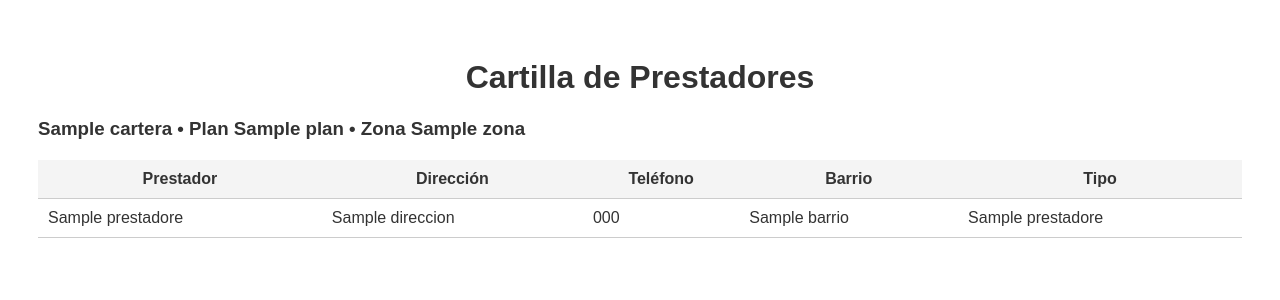
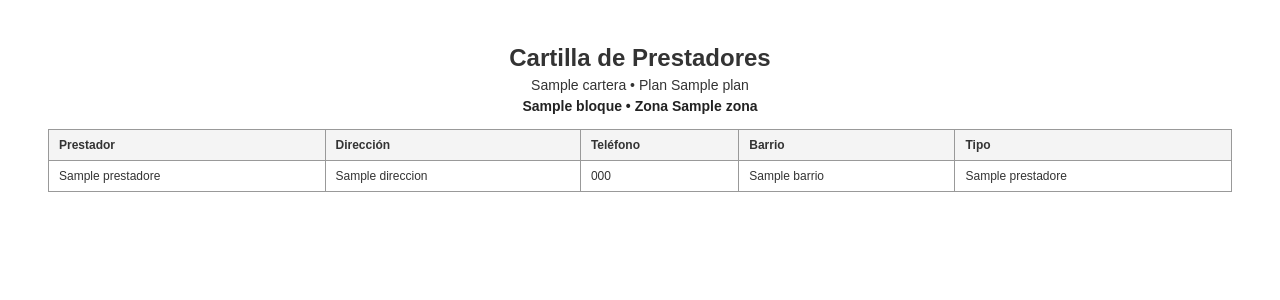
Before and after one commit to avillalbacober/AppCartilla, a Flask app: template templates/cartilla_template.html in a window 1280 px wide. Shown: the top 300 px of the page. Run offline with Flask 3, Linux system fonts and the light colour scheme; the template is opened without the code that fills it: most values are stand-ins (such as "Sample title", 1, 10 or a date in 2020); parts of the project's set-up code (start-up, migrations or seed data) failed here and were passed over.

Commit message:
Update cartilla_template.html

```diff
--- a/templates/cartilla_template.html
+++ b/templates/cartilla_template.html
@@ -3,19 +3,78 @@
 <head>
 <meta charset="utf-8">
 <style>
-body { font-family: Arial; padding: 30px; color: #333; }
-h1 { text-align: center; }
-table { width: 100%; border-collapse: collapse; margin-top: 20px; }
-th, td { padding: 10px; border-bottom: 1px solid #ccc; }
-th { background: #f4f4f4; }
+/* --- Estilos generales --- */
+body {
+    font-family: Arial, sans-serif;
+    padding: 20px 40px;
+    color: #333;
+    font-size: 12px;
+}
+
+h1 {
+    text-align: center;
+    margin-bottom: 5px;
+}
+
+h3 {
+    text-align: center;
+    margin-top: 0;
+    margin-bottom: 5px;
+    font-weight: normal;
+}
+
+h4 {
+    text-align: center;
+    margin-top: 5px;
+    margin-bottom: 15px;
+    font-weight: bold;
+    font-size: 14px;
+    color: #222;
+}
+
+/* --- Tabla --- */
+table {
+    width: 100%;
+    border-collapse: collapse;
+    margin-top: 10px;
+    page-break-inside: auto;
+}
+
+thead {
+    display: table-header-group; /* Repite encabezado en cada página */
+}
+
+tr {
+    page-break-inside: avoid;
+    page-break-after: auto;
+}
+
+th, td {
+    padding: 8px 10px;
+    border: 1px solid #999;
+    text-align: left;
+}
+
+th {
+    background-color: #f4f4f4;
+    font-weight: bold;
+}
+
+/* --- Colores alternos filas --- */
+tr:nth-child(even) {
+    background-color: #fafafa;
+}
+
 </style>
 </head>
 <body>
 
 <h1>Cartilla de Prestadores</h1>
-<h3>{{ cartera }} • Plan {{ plan }} • Zona {{ zona }}</h3>
+<h3>{{ cartera }} • Plan {{ plan }}</h3>
+<h4>{{ bloque }} • Zona {{ zona }}</h4>
 
 <table>
+    <thead>
     <tr>
         <th>Prestador</th>
         <th>Dirección</th>
@@ -23,7 +82,8 @@ th { background: #f4f4f4; }
         <th>Barrio</th>
         <th>Tipo</th>
     </tr>
-
+    </thead>
+    <tbody>
     {% for p in prestadores %}
     <tr>
         <td>{{ p["pre_nom"] }}</td>
@@ -33,6 +93,7 @@ th { background: #f4f4f4; }
         <td>{{ p["tp_nom"] }}</td>
     </tr>
     {% endfor %}
+    </tbody>
 </table>
 
 </body>
```
Lines whose indentation alone changed are shown as unchanged.
